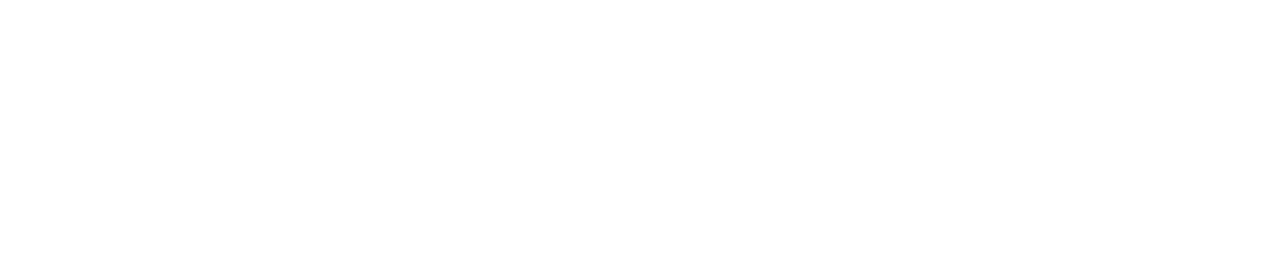
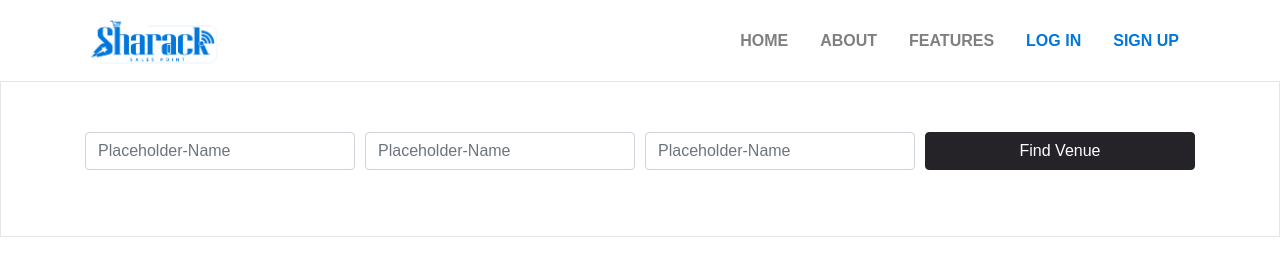
Before and after one commit to Thuvarakanp/listing, a plain HTML site: page shop.html in a window 1280 px wide. Drawn offline with nearby package versions, Linux system fonts and the light colour scheme.

Commit message:
---------------

```diff
--- a/master.css
+++ b/master.css
@@ -133,6 +133,7 @@ footer
   .btn-secondary.focus, .btn-secondary:focus { color: #fff; background-color: #2da32f; border-color: #2da32f; box-shadow: 0 0 0 1px rgb(45, 163, 47); }
   .btn-secondary:not(:disabled):not(.disabled).active, .btn-secondary:not(:disabled):not(.disabled):active, .show>.btn-secondary.dropdown-toggle { color: #fff; background-color: #2da32f; border-color: #2da32f; }
 
+  .filter-form { background-color: #fff; padding-top: 50px; padding-bottom: 50PX; border: 1px solid #e6e5e7; margin-bottom: 20px; }
 
 @media only screen and (max-width:1200px)
   {
--- a/shop.html
+++ b/shop.html
@@ -2,9 +2,88 @@
 <html lang="en" dir="ltr">
   <head>
     <meta charset="utf-8">
+    <meta http-equiv="X-UA-Compatible" content="IE=edge">
+    <meta name="viewport" content="width=device-width, initial-scale=1">
+    <!-- The above 3 meta tags *must* come first in the head; any other head content must come *after* these tags -->
     <title>shop</title>
+    <!-- Bootstrap -->
+    <link href="css/bootstrap.min.css" rel="stylesheet">
+    <!-- master style  -->
+    <link rel="stylesheet" href="master.css">
+    <!-- Google Fonts -->
+   <link href="https://fonts.googleapis.com/css?family=Rubik:300,300i,400,400i,500,500i,700,700i,900,900i" rel="stylesheet">
   </head>
   <body>
+    <header>
+      <nav class="navbar navbar-expand-lg navbar-light bg-light">
+        <div class="container">
+          <a class="navbar-brand mr-auto" href="./index.html  "><img src="./images/logo.png" alt="One-logo" height="55px"></a>
+          <button class="navbar-toggler" type="button" data-toggle="collapse" data-target="#navbarSupportedContent" aria-controls="navbarSupportedContent" aria-expanded="false" aria-label="Toggle navigation">
+            <span class="navbar-toggler-icon"></span>
+          </button>
 
+          <div class="collapse navbar-collapse" id="navbarSupportedContent">
+            <ul class="navbar-nav ml-auto">
+              <li class="nav-item">
+                <a class="nav-link" href="./index.html">HOME</a>
+              </li>
+              <li class="nav-item">
+                <a class="nav-link" href="#">ABOUT</a>
+              </li>
+              <li class="nav-item">
+                <a class="nav-link" href="#">FEATURES</a>
+              </li>
+              <li class="nav-item">
+                <a class="nav-link login" href="./login.html">LOG IN</a>
+              </li>
+              <li class="nav-item">
+                <a class="nav-link login" href="./login.html">SIGN UP</a>
+              </li>
+            </ul>
+          </div>
+        </div>
+      </nav>
+    </header>
+
+    <main>
+      <div class="filter-form">
+          <div class="container">
+              <div class="row">
+                  <div class="col-xl-12 col-lg-12 col-md-12 col-sm-12 col-12">
+                      <form class="form-row">
+                          <!-- venue-type -->
+                          <div class="col-xl-3 col-lg-3 col-md-3 col-sm-12 col-12">
+                            <div class="form-group">
+                              <input type="text" class="form-control" id="Placeholder-Name" placeholder="Placeholder-Name">
+                            </div>
+                          </div>
+                          <!-- /.venue-type -->
+                          <!-- distance km -->
+                          <div class="col-xl-3 col-lg-3 col-md-3 col-sm-12 col-12">
+                            <input type="text" class="form-control" id="Placeholder-Name" placeholder="Placeholder-Name">
+                          </div>
+                          <!-- /.distance km -->
+                          <!-- price -->
+                          <div class="col-xl-3 col-lg-3 col-md-3 col-sm-12 col-12">
+                            <input type="text" class="form-control" id="Placeholder-Name" placeholder="Placeholder-Name">
+                          </div>
+                          <!-- /.price -->
+                          <div class="col-xl-3 col-lg-3 col-md-3 col-sm-12 col-12 ">
+                              <button class="btn btn-default btn-block" type="submit">Find Venue</button>
+                          </div>
+                      </form>
+                  </div>
+              </div>
+          </div>
+      </div>
+    </main>
+
+    <div class="body-section" id="demo">
+
+    </div>
+
+    <script src="https://ajax.googleapis.com/ajax/libs/jquery/3.3.1/jquery.min.js"></script>
+    <script src="./js/bootstrap.min.js"></script>
+    <script src="./js/bootstrap.bundle.js"></script>
   </body>
 </html>
```
Also changed, not shown: index.html (+0 -1 lines).
